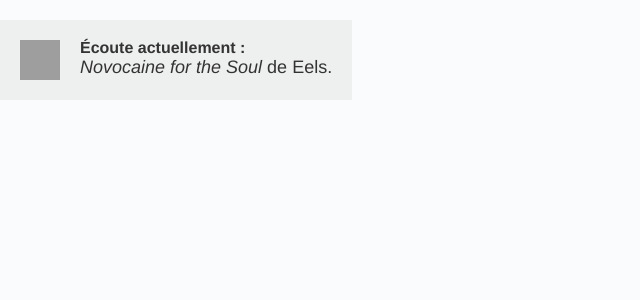
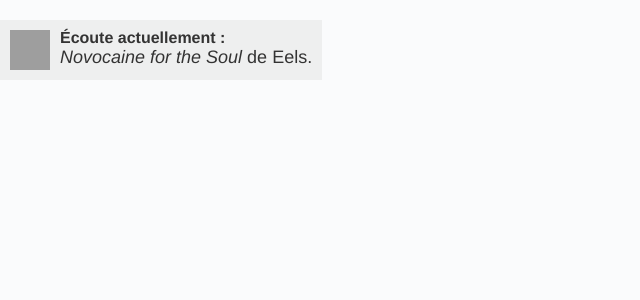
Before and after one commit to adrienchretien/adrienchretien.fr, a Jekyll site: the page built from _patterns/js_lastfm.html, in a window 1280 px wide. Shown: the top 300 px of the page, without its empty margins (0-640 px from the left). Built offline with Jekyll 4.4.1, drawn with Linux system fonts in a browser that asks for light colours; grey boxes are pictures that could not be loaded.

```diff
--- a/css/main.css
+++ b/css/main.css
@@ -227,7 +227,7 @@ small,
 .js-lastfm {
   display: inline-block;
   margin: 1em 0 0;
-  padding: 1em;
+  padding: .5em;
 }
 .js-lastfm__cover {
   float: left;
@@ -235,7 +235,7 @@ small,
   width: 2em;
 }
 .js-lastfm__details {
-  margin-left: 3em;
+  margin-left: 2.5em;
   text-align: left;
 }
   .js-lastfm__title {
--- a/js/scripts.js
+++ b/js/scripts.js
@@ -128,8 +128,6 @@ NowPlaying.prototype = {
 
 (function (document) {
   var WidgetLastFm = function(track) {
-    // TODO: Reduce browser reflow or repaints by verifying the .js-lastfm content.
-    // TODO: Better css style.
     var $aside = null,
         $widget = null;
 
@@ -161,7 +159,7 @@ NowPlaying.prototype = {
 
     function handleAPIError(error) {
       // Uncomment that line for debug.
-      console && console.log(error);
+      // console && console.log(error);
 
       $widget.hide();
     }
@@ -172,6 +170,7 @@ NowPlaying.prototype = {
 
     if ($widget.length === 0) {
       $widget = $('<div class="js-lastfm"></div>');
+      $widget.hide();
       $widget.appendTo($aside);
     }
 
```
